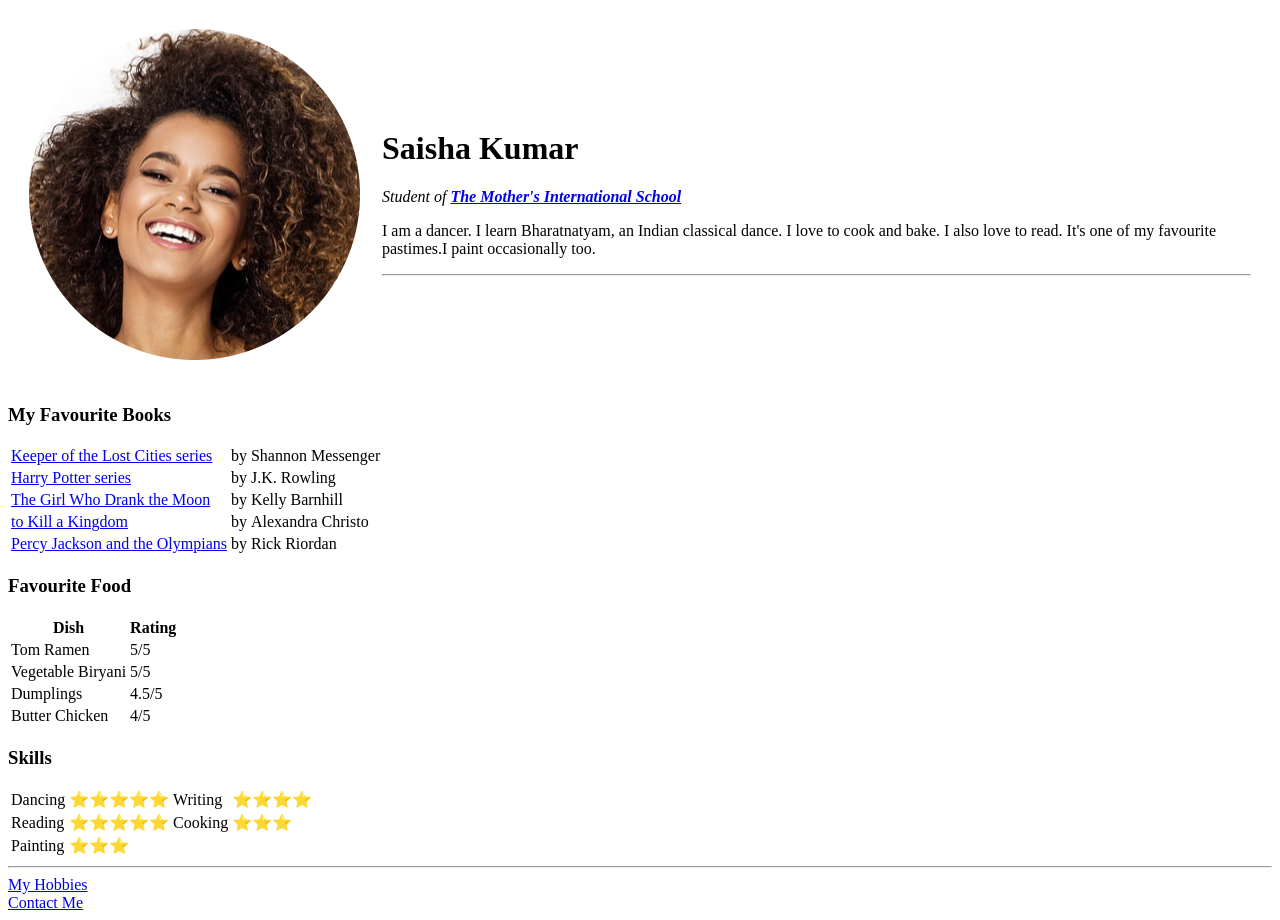
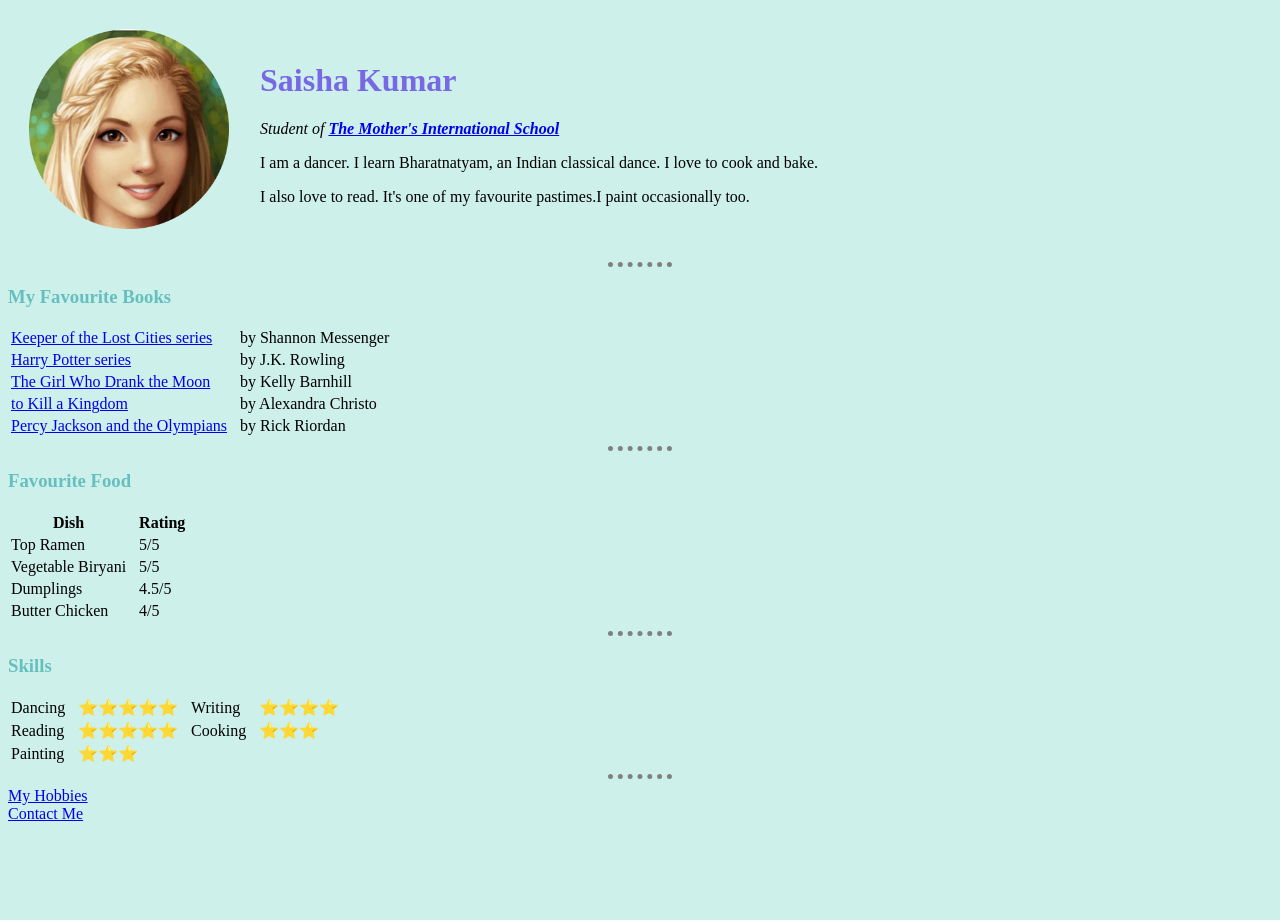
Before and after one commit to PhoenixFire-09/cv, a plain HTML site: page index.html in a window 1280 px wide. After the commit the page ends 831 px from the top, so only its background shows below. Drawn offline with Linux system fonts and the light colour scheme.

Commit message:
Add files via upload

```diff
--- /dev/null
+++ b/CSS/styles.css
@@ -0,0 +1,27 @@
+body {
+  background-color: #CDF0EA;
+}
+
+hr {
+  border-style: none;
+  border-top-style: dotted;
+  border-color: grey;
+  border-width: 5px;
+  width: 5%;
+}
+
+img {
+  height: 200px;
+}
+
+h1 {
+  color: #7868E6;
+}
+
+h3 {
+  color: #66BFBF;
+}
+
+th, td {
+  padding-right: 10px;
+}
--- a/index.html
+++ b/index.html
@@ -1,52 +1,50 @@
 <!DOCTYPE html>
-<html <head>
-<meta charset="utf-8">
-<title>Saisha's Personal Site</title>
-</head>
+<html>
+  <head>
+    <meta charset="utf-8">
+    <title>Saisha's Personal Site</title>
+    <link rel="stylesheet" href="css/styles.css">
+  </head>
 
 <body>
   <table cellspacing="20">
     <tr>
-      <td><img src="woman.png" alt="Random Picture"></td>
+      <td><img src="sophie.foster.png" alt="Sophie Foster(not my real picture)"></td>
       <td>
         <h1>Saisha Kumar</h1>
         <p><em>Student of <strong><a href="http://themis.in/">The Mother's International School</a></strong></em></p>
-        <p>I am a dancer. I learn Bharatnatyam, an Indian classical dance. I love to cook and bake.
-          I also love to read. It's one of my favourite pastimes.I paint occasionally too.</p>
-        <hr>
+        <p>I am a dancer. I learn Bharatnatyam, an Indian classical dance. I love to cook and bake.</p>
+        <p>I also love to read. It's one of my favourite pastimes.I paint occasionally too.</p>
       </td>
     </tr>
   </table>
+  <hr>
 
 
   <h3>My Favourite Books</h3>
   <table>
     <tr>
       <td><a href="https://en.wikipedia.org/wiki/Shannon_Messenger#Keeper_of_the_Lost_Cities">Keeper of the Lost Cities series</a></td>
-      <td>by</td>
-      <td>Shannon Messenger</td>
+      <td>by Shannon Messenger</td>
     </tr>
     <tr>
       <td><a href="https://en.wikipedia.org/wiki/J._K._Rowling#Harry_Potter">Harry Potter series<a /></td>
-      <td>by</td>
-      <td>J.K. Rowling</td>
+      <td>by J.K. Rowling</td>
     </tr>
     <tr>
       <td><a href="https://www.goodreads.com/book/show/28110852-the-girl-who-drank-the-moon">The Girl Who Drank the Moon</a></td>
-      <td>by</td>
-      <td>Kelly Barnhill</td>
+      <td>by Kelly Barnhill</td>
     </tr>
     <tr>
       <td><a href="https://www.goodreads.com/book/show/34499221-to-kill-a-kingdom">to Kill a Kingdom</a></td>
-      <td>by</td>
-      <td>Alexandra Christo</td>
+      <td>by Alexandra Christo</td>
     </tr>
     <tr>
       <td><a href="https://en.wikipedia.org/wiki/Percy_Jackson_%26_the_Olympians">Percy Jackson and the Olympians</a></td>
-      <td>by</td>
-      <td>Rick Riordan</td>
+      <td>by Rick Riordan</td>
     </tr>
   </table>
+  <hr>
   <h3>Favourite Food</h3>
   <table>
     <thead>
@@ -57,7 +55,7 @@
     </thead>
     <tbody>
       <tr>
-        <td>Tom Ramen</td>
+        <td>Top Ramen</td>
         <td>5/5</td>
       </tr>
       <tr>
@@ -74,6 +72,7 @@
       </tr>
     </tbody>
   </table>
+  <hr>
 
   <h3>Skills</h3>
   <table>
```
Also changed, not shown: contact-me.html (+1 -0 lines), hobbies.html (+1 -0 lines), sophie.foster.png (added).
